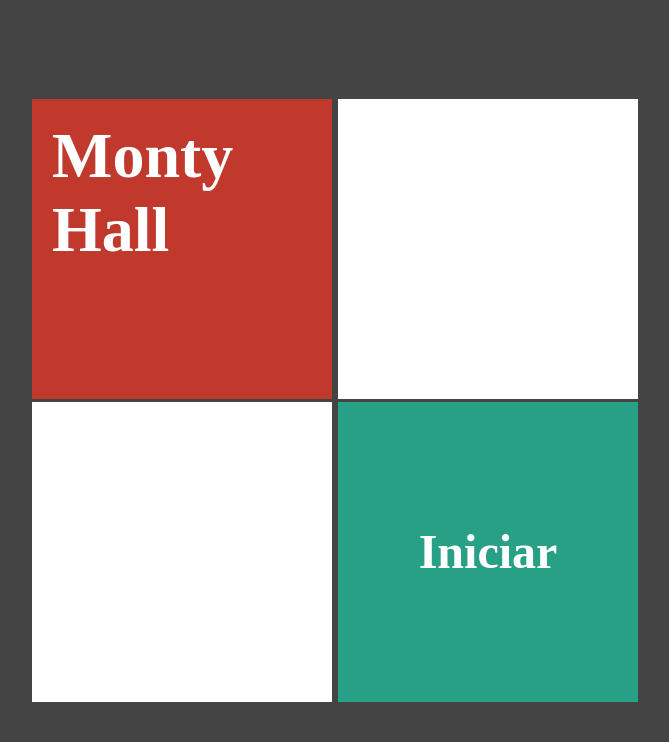
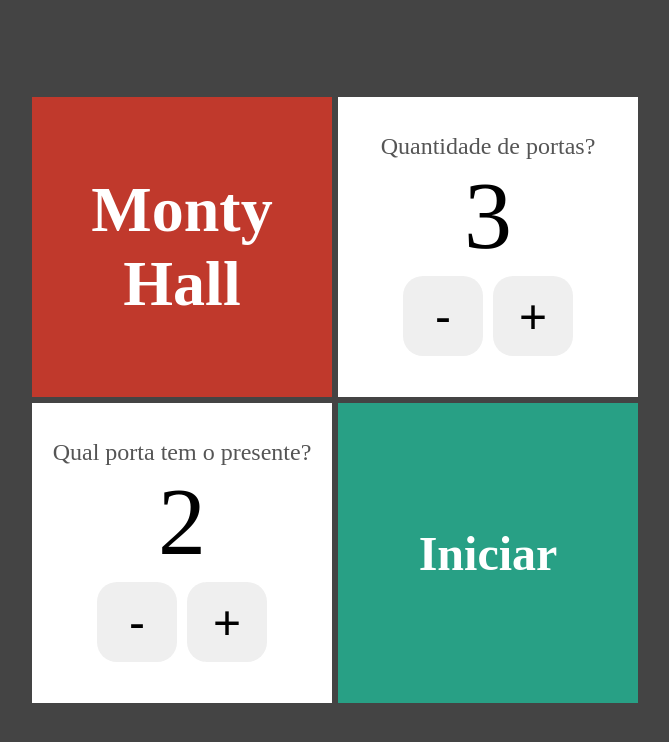
Before and after one commit to RenanClaude/Porta-Premiada, a Next.js app: page / in a window 1280 px wide. Shown: the top 742 px of the page, without its empty margins (305-974 px from the left). Built offline with nearby package versions, Linux system fonts and the light colour scheme.

Commit message:
making the home page functional

```diff
--- a/src/components/Door.tsx
+++ b/src/components/Door.tsx
@@ -1,6 +1,6 @@
 import DoorModel from "../model/DoorModel";
 import styles from "../styles/Door.module.css";
-import Gift from "../components/Gift"
+import Gift from "./Gift"
 
 interface DoorProps {
   value: DoorModel,
--- /dev/null
+++ b/src/components/NumericInput.tsx
@@ -0,0 +1,25 @@
+import styles from "../styles/NumericInput.module.css"
+
+interface NumericInputProps {
+  text: string,
+  value: number,
+  onChange: (newNumber: number) => void
+}
+
+export default function NumericImput(props: NumericInputProps) {
+
+  const decrement = () => props.onChange(props.value - 1);
+  const increment = () => props.onChange(props.value + 1);
+
+
+  return (
+    <div className={styles.numericImput}>
+      <span className={styles.text}>{props.text}</span>
+      <span className={styles.value}>{props.value}</span>
+      <div className={styles.buttons}>
+        <button className={styles.btn} onClick={decrement}>-</button>
+        <button className={styles.btn} onClick={increment}>+</button>
+      </div>
+    </div>
+  )
+}
--- a/src/pages/index.tsx
+++ b/src/pages/index.tsx
@@ -1,23 +1,34 @@
 import Card from "@/components/Card";
+import NumericImput from "@/components/NumericInput";
 import Link from "next/link";
+import { useState } from "react";
 import styles from "../styles/Form.module.css";
 
 export default function Form() {
+  const [doorsQuantity, setDoorsQuantity] = useState(3);
+  const [doorThatHoldsAGift, setdoorThatHoldsAGift] = useState(2);
+
+
 
   return (
     <div className={styles.form}>
 
       <div>
         <Card bgcolor="#c0392c">
-          <h1>Monty Hall</h1>
+          <h1 className={styles.text}>Monty Hall</h1>
         </Card>
-        <Card></Card>
+        <Card>
+          <NumericImput text="Quantidade de portas?" value={doorsQuantity} onChange={newQuantity => setDoorsQuantity(newQuantity)} />
+        </Card>
       </div>
 
       <div>
-        <Card></Card>
+        <Card>
+        <NumericImput text="Qual porta tem o presente?" value={doorThatHoldsAGift} onChange={holdsAGift => setdoorThatHoldsAGift(holdsAGift)} />
+
+        </Card>
         <Card bgcolor="#28a085">
-          <Link href={`/game/5/2`} className={styles.link}>
+          <Link href={`/game/${doorsQuantity}/${doorThatHoldsAGift}`} className={styles.link}>
             <h2 className={styles.link}>Iniciar</h2>
           </Link>
         </Card>
--- a/src/styles/Card.module.css
+++ b/src/styles/Card.module.css
@@ -5,5 +5,6 @@
   color: white;
   margin: 3px;
   font-size: 2rem;
-  padding: 20px;
+  justify-content: center;
+  align-items: center;
 }
--- a/src/styles/Form.module.css
+++ b/src/styles/Form.module.css
@@ -1,8 +1,13 @@
 .form {
   display: flex;
+  flex-direction: column;
   justify-content: center;
   align-items: center;
   height: 100vh;
+}
+
+.form > div {
+  display: flex;
 }
 
 .link {
@@ -10,5 +15,20 @@
   justify-content: center;
   align-items: center;
   flex: 1;
+  flex-grow: 1;
+  width: 300px;
+  height: 300px;
   margin: 0;
 }
+
+.link:hover {
+  background-color: greenyellow;
+  color: white;
+  transition: 1s;
+}
+
+.text {
+  display: flex;
+  align-items: center;
+  text-align: center;
+}
--- /dev/null
+++ b/src/styles/NumericInput.module.css
@@ -0,0 +1,38 @@
+.numericImput {
+  display: flex;
+  flex-direction: column;
+  flex: 1;
+  align-items: center;
+  justify-content: center;
+  color: black;
+}
+
+.text {
+  color: #555;
+  font-size: 1.5rem;
+}
+
+.value {
+  font-size: 6rem;
+}
+
+.buttons {
+  display: flex;
+}
+
+.btn {
+  display: flex;
+  justify-content: center;
+  align-items: center;
+  font-size: 3rem;
+  width: 80px;
+  height: 80px;
+  border-radius: 20px;
+  margin: 5px;
+  border: none;
+}
+
+.btn:hover {
+  transition: 1s;
+  background-color: black;
+}
```
Also changed, not shown: src/pages/game/[doors]/[hasAGift].tsx (+15 -3 lines), src/components/Gift.tsx (renamed from src/components/Gift.jsx).
